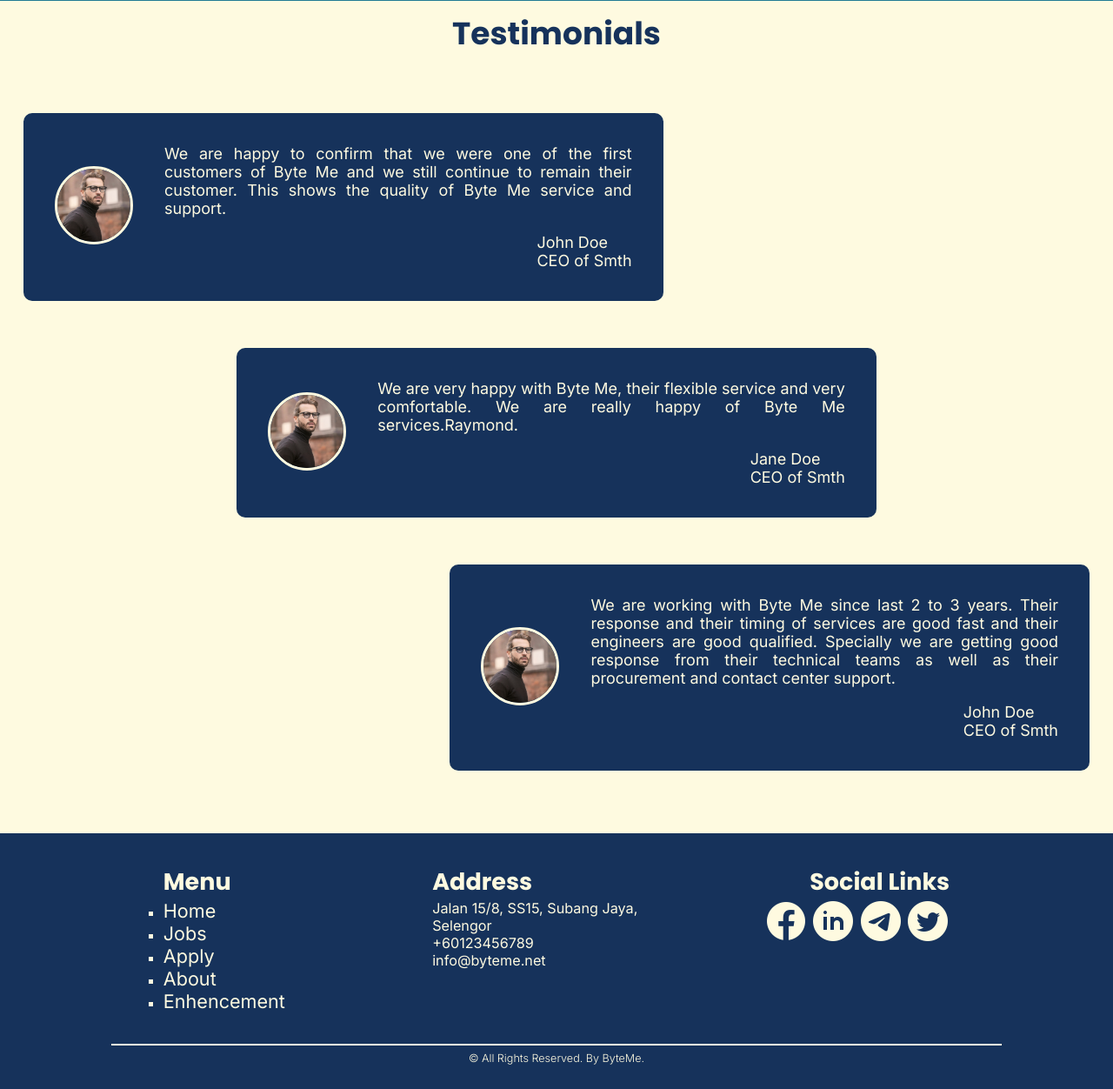
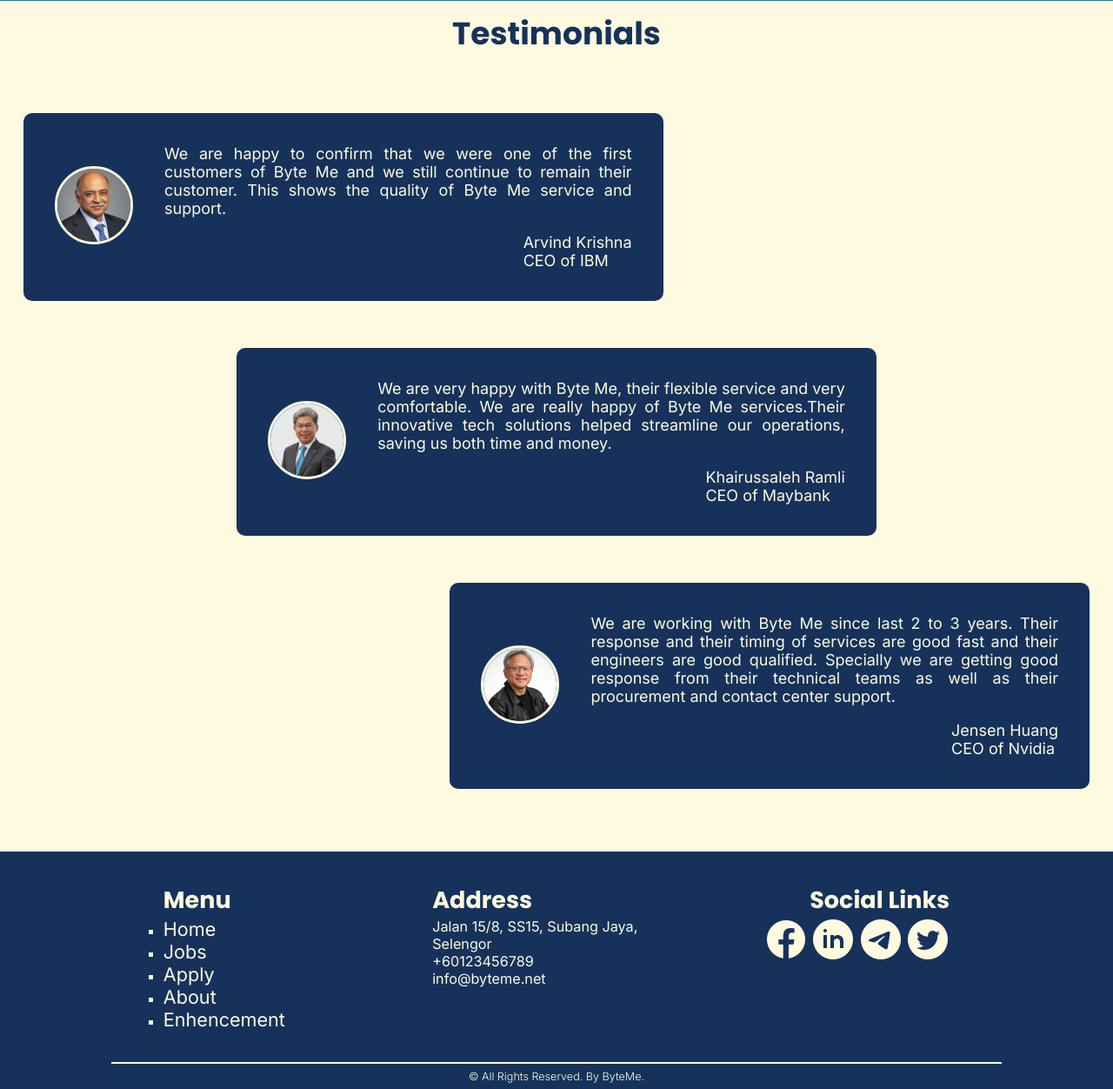
Before and after one commit to Showwaiyan/jobs-adv-website, a PHP site: page / in a window 1280 px wide. Shown: the part 2656-3908 px from the top of the page at 87% size. Before the commit the page ends 3880 px from the top, so only its background shows below. Run offline with PHP 8.4, Linux system fonts and the light colour scheme.

Commit message:
testamonial modified

```diff
--- a/index.html
+++ b/index.html
@@ -149,7 +149,7 @@
 
             <div class="testimonial-card">
                 <div class="testimonial-card-image">
-                    <img src="images/tes1.jpg" alt="tes1">
+                    <img src="images/ibm-ceo.jpg" alt="tes1">
                 </div>
                 <div class="testimonial-card-description">
                     <p class="description">We are happy to confirm that
@@ -158,31 +158,32 @@
                     This shows the quality of Byte Me service and support.
                     </p>
                     <div class="name-and-position">
-                        <p class="name">John Doe</p>
-                        <p class="position">CEO of Smth</p>
+                        <p class="name">Arvind Krishna</p>
+                        <p class="position">CEO of IBM</p>
                     </div>
                 </div>
            </div>
 
             <div class="testimonial-card">
                 <div class="testimonial-card-image">
-                    <img src="images/tes1.jpg" alt="tes2">
+                    <img src="images/may-ceo.jpg" alt="tes2">
                 </div>
                 <div class="testimonial-card-description">
                     <p class="description">We are very happy with Byte Me,
                     their flexible service and very comfortable.
-                    We are really happy of Byte Me services.Raymond.
+                    We are really happy of Byte Me services.Their innovative tech solutions
+                    helped streamline our operations, saving us both time and money.
                     </p>
                     <div class="name-and-position">
-                        <p class="name">Jane Doe</p>
-                        <p class="position">CEO of Smth</p>
+                        <p class="name">Khairussaleh Ramli</p>
+                        <p class="position">CEO of Maybank</p>
                     </div>
                </div>
            </div>
 
             <div class="testimonial-card">
                 <div class="testimonial-card-image">
-                    <img src="images/tes1.jpg" alt="tes3" class="testimonial-card-image">
+                    <img src="images/nvidia-ceo.jpg" alt="tes3" class="testimonial-card-image">
 
                </div>
                <div class="testimonial-card-description">
@@ -193,8 +194,8 @@
                     their procurement and contact center support.
                     </p>
                     <div class="name-and-position">
-                        <p class="name">John Doe</p>
-                        <p class="position">CEO of Smth</p>
+                        <p class="name">Jensen Huang</p>
+                        <p class="position">CEO of Nvidia</p>
                     </div>
               </div>
            </div>
--- a/styles/style.css
+++ b/styles/style.css
@@ -228,6 +228,7 @@
   flex-wrap: wrap;
   height: auto;
   width: 25vw;
+  justify-content: space-between;
 }
 article.index-services h2{
   text-align: center;
```
Also changed, not shown: images/ibm-ceo.jpg (added), images/may-ceo.jpg (added), images/nvidia-ceo.jpg (added), images/tes1.jpg (deleted), 2 other files.
